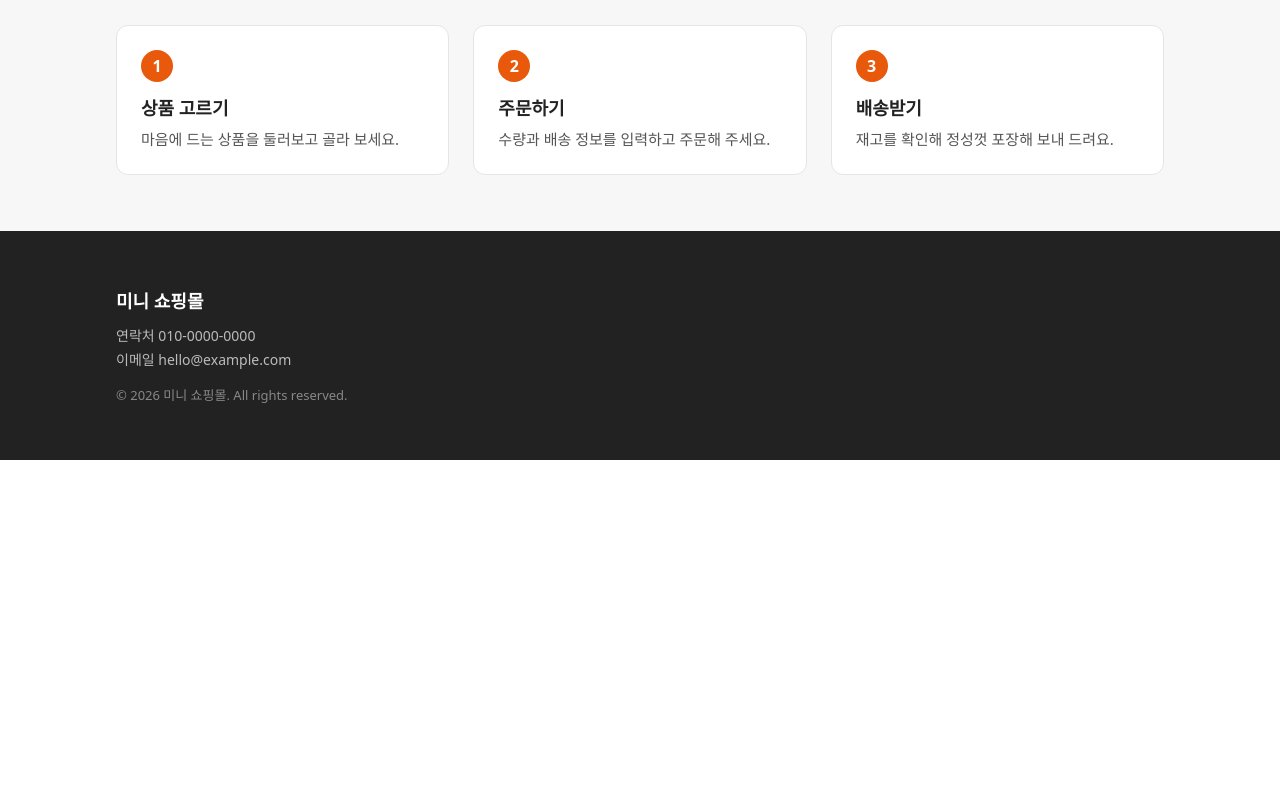
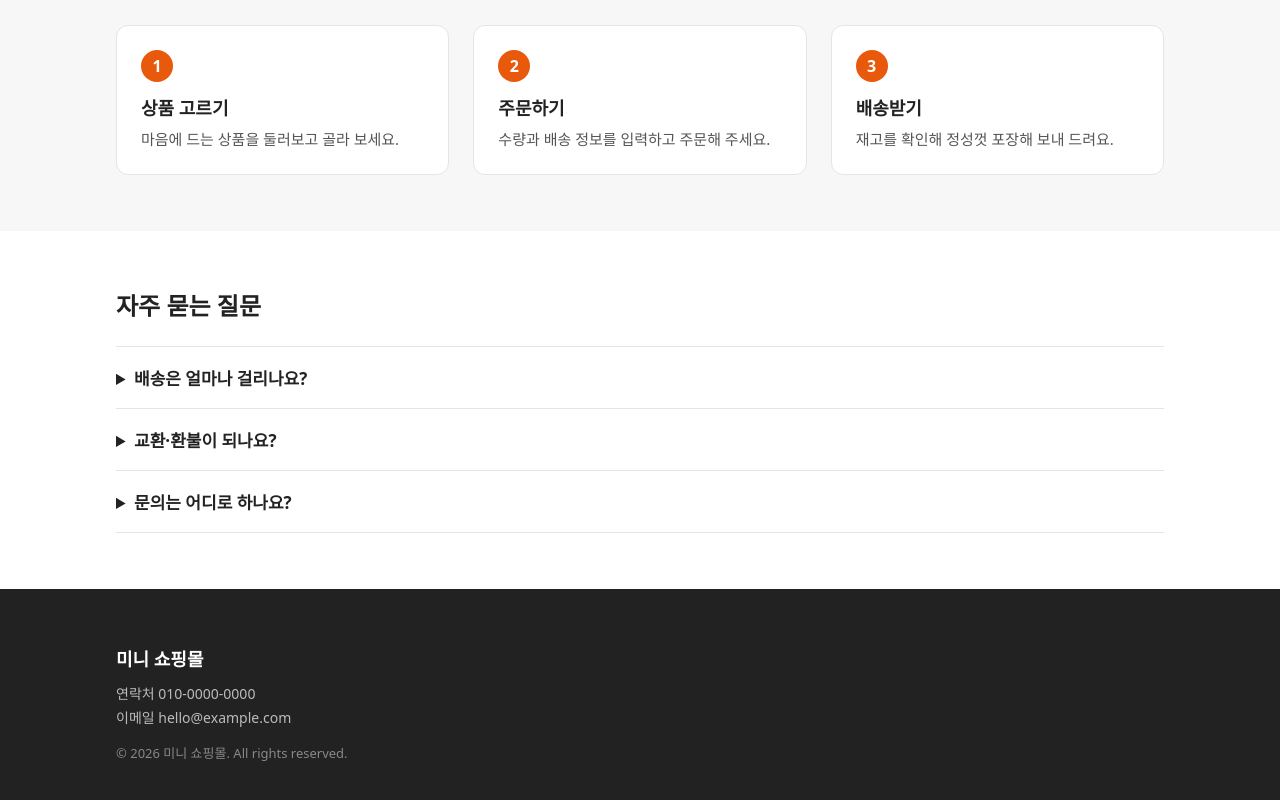
Before and after one commit to jh75-j/vibe-mini-shop, a React (Vite) app: page /#/ in a window 1280 px wide. Shown: the part 1637-2437 px from the top of the page. Before the commit the page ends 2097 px from the top, so only its background shows below. Built offline with nearby package versions, Linux system fonts and the light colour scheme.

Commit message:
day-02: 자주 묻는 질문 영역 추가
Co-Authored-By: Claude Sonnet 5.5 <noreply@anthropic.com>

```diff
--- /dev/null
+++ b/src/components/FaqSection.jsx
@@ -0,0 +1,42 @@
+import '../styles/FaqSection.css'
+
+// 자주 묻는 질문 가상 데이터. 질문을 바꾸거나 늘리려면 이 목록만 고치면 된다.
+// 연락처와 이메일은 가상 값이며, Footer 와 같은 값을 쓴다.
+const faqs = [
+  {
+    id: 1,
+    question: '배송은 얼마나 걸리나요?',
+    answer: '주문 확인 후 2~3일 안에 보내 드립니다. 수제 상품은 제작 때문에 하루 이틀 더 걸릴 수 있어요.',
+  },
+  {
+    id: 2,
+    question: '교환·환불이 되나요?',
+    answer: '상품을 받은 날부터 7일 안에 연락해 주시면 확인 후 교환이나 환불을 도와 드립니다.',
+  },
+  {
+    id: 3,
+    question: '문의는 어디로 하나요?',
+    answer: '연락처 010-0000-0000 또는 이메일 hello@example.com 으로 편하게 문의해 주세요.',
+  },
+]
+
+// 질문을 누르면 답이 펼쳐지는 목록. 브라우저 기본 기능(details)을 써서 스크립트가 필요 없다.
+function FaqSection() {
+  return (
+    <section className="faq">
+      <div className="faq-inner">
+        <h2 className="faq-title">자주 묻는 질문</h2>
+        <div className="faq-list">
+          {faqs.map((faq) => (
+            <details key={faq.id} className="faq-item">
+              <summary className="faq-question">{faq.question}</summary>
+              <p className="faq-answer">{faq.answer}</p>
+            </details>
+          ))}
+        </div>
+      </div>
+    </section>
+  )
+}
+
+export default FaqSection
--- a/src/pages/Home.jsx
+++ b/src/pages/Home.jsx
@@ -2,6 +2,7 @@ import Header from '../components/Header.jsx'
 import HeroBanner from '../components/HeroBanner.jsx'
 import ProductList from '../components/ProductList.jsx'
 import UsageGuide from '../components/UsageGuide.jsx'
+import FaqSection from '../components/FaqSection.jsx'
 
 function Home() {
   return (
@@ -10,6 +11,7 @@ function Home() {
       <HeroBanner />
       <ProductList />
       <UsageGuide />
+      <FaqSection />
     </>
   )
 }
--- /dev/null
+++ b/src/styles/FaqSection.css
@@ -0,0 +1,50 @@
+.faq-inner {
+  max-width: 1080px;
+  margin: 0 auto;
+  padding: 56px 16px;
+}
+
+.faq-title {
+  margin: 0 0 24px;
+  font-size: 24px;
+  color: #222;
+}
+
+.faq-list {
+  border-top: 1px solid #e5e5e5;
+}
+
+.faq-item {
+  border-bottom: 1px solid #e5e5e5;
+}
+
+.faq-question {
+  padding: 18px 0;
+  font-size: 17px;
+  font-weight: 700;
+  color: #222;
+  cursor: pointer;
+}
+
+.faq-answer {
+  margin: 0;
+  padding: 0 0 18px;
+  font-size: 15px;
+  line-height: 1.6;
+  color: #555;
+}
+
+/* 좁은 화면(600px 이하) */
+@media (max-width: 600px) {
+  .faq-inner {
+    padding: 48px 16px;
+  }
+
+  .faq-title {
+    font-size: 20px;
+  }
+
+  .faq-question {
+    font-size: 16px;
+  }
+}
```
